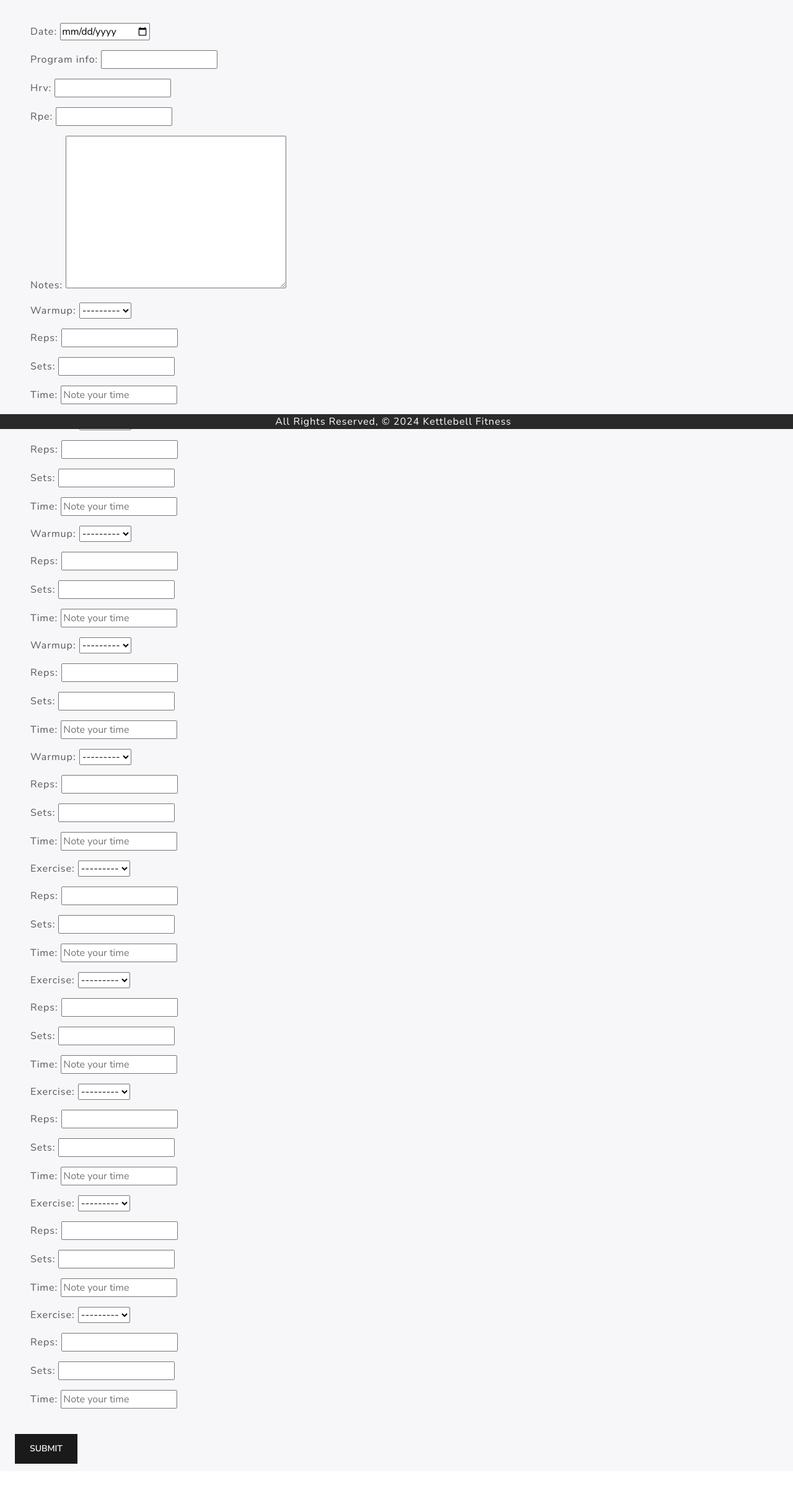
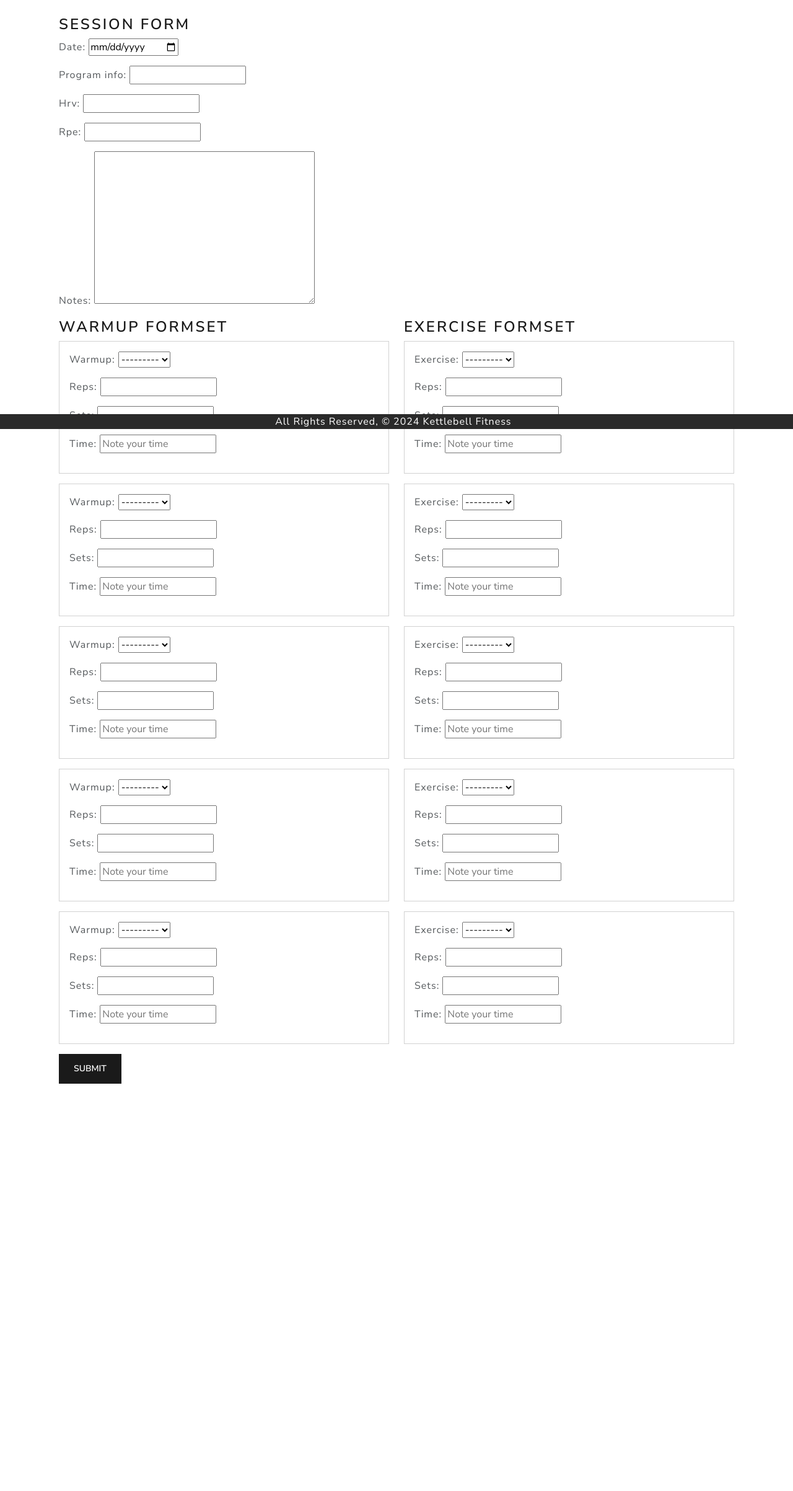
Before and after one commit to sophiabanda/kb_fit, a Django app: page /sessions/create/ in a window 1280 px wide. Shown: the part 108-2513 px from the top of the page at 62% size. After the commit the page ends 1856 px from the top, so only its background shows below. Run offline with Django 4.2, Linux system fonts and the light colour scheme; the visitor is signed in with stand-in values (Sample User, id 1); data that the repository does not hold is empty; some libraries are stand-ins or nearby versions.

Commit message:
style updates to session entry and udpate forms

```diff
--- a/kb_fit/templates/kb_fit/sessionentry_form.html
+++ b/kb_fit/templates/kb_fit/sessionentry_form.html
@@ -2,6 +2,7 @@
 {% load widget_tweaks %}
 {% block content %}
 
+<div class="form-control">
   <form class="form" method="post">
     {% csrf_token %}
     {{ form.as_p }}
@@ -24,5 +25,6 @@
 
     <button type="submit" class="btn btn-primary">Update Session</button>
   </form>
+</div>
 
 {% endblock %}
--- a/kb_fit/templates/session_create.html
+++ b/kb_fit/templates/session_create.html
@@ -3,55 +3,42 @@
 {% block content %}
 
 <div style="margin-bottom: 4vh;">
-    <form class="form-control"  method="POST">
-        <div class="" style="padding:25px">
+    <form class="form" method="POST">
+        <div class="container" style="padding:25px">
             {% csrf_token %}
-            {{ form.as_p }}
-            {{ warmup_formset.as_p }}
-            {{ exercise_formset.as_p }}
+            <div class="row">
+                <div class="col-md-6">
+                    <h3>Session Form</h3>
+                    {{ form.as_p }}
+                </div>
+            </div>
+            <div class="row">
+                <div class="col-md-6">
+                    <h3>Warmup Formset</h3>
+                    {{ warmup_formset.management_form }}
+                    {% for form in warmup_formset %}
+                        <div class="card mb-3">
+                            <div class="card-body">
+                                {{ form.as_p }}
+                            </div>
+                        </div>
+                    {% endfor %}
+                </div>
+                <div class="col-md-6">
+                    <h3>Exercise Formset</h3>
+                    {{ exercise_formset.management_form }}
+                    {% for form in exercise_formset %}
+                        <div class="card mb-3">
+                            <div class="card-body">
+                                {{ form.as_p }}
+                            </div>
+                        </div>
+                    {% endfor %}
+                </div>
+            </div>
+            <button type="submit" class="btn btn-primary">Submit</button>
         </div>
-        <button type="submit" class="btn btn-primary">Submit</button>
     </form>
-    <div class="errors">
-        {% if form.errors or warmup_formset.errors or exercise_formset.errors %}
-            {% for field in form %}
-                {% for error in field.errors %}
-                    <div class="alert alert-danger">
-                        <strong>{{ error|escape }}</strong>
-                    </div>
-                {% endfor %}
-            {% endfor %}
-            {% for error in form.non_field_errors %}
-                <div class="alert alert-danger">
-                    <strong>{{ error|escape }}</strong>
-                </div>
-            {% endfor %}
-            {% for field in warmup_formset %}
-                {% for error in field.errors %}
-                    <div class="alert alert-danger">
-                        <strong>{{ error|escape }}</strong>
-                    </div>
-                {% endfor %}
-            {% endfor %}
-            {% for error in warmup_formset.non_field_errors %}
-                <div class="alert alert-danger">
-                    <strong>{{ error|escape }}</strong>
-                </div>
-            {% endfor %}
-            {% for field in exercise_formset %}
-                {% for error in field.errors %}
-                    <div class="alert alert-danger">
-                        <strong>{{ error|escape }}</strong>
-                    </div>
-                {% endfor %}
-            {% endfor %}
-            {% for error in exercise_formset.non_field_errors %}
-                <div class="alert alert-danger">
-                    <strong>{{ error|escape }}</strong>
-                </div>
-            {% endfor %}
-        {% endif %}
-    </div>
 </div>
 
 {% endblock %}
```
Lines whose indentation alone changed are shown as unchanged.
